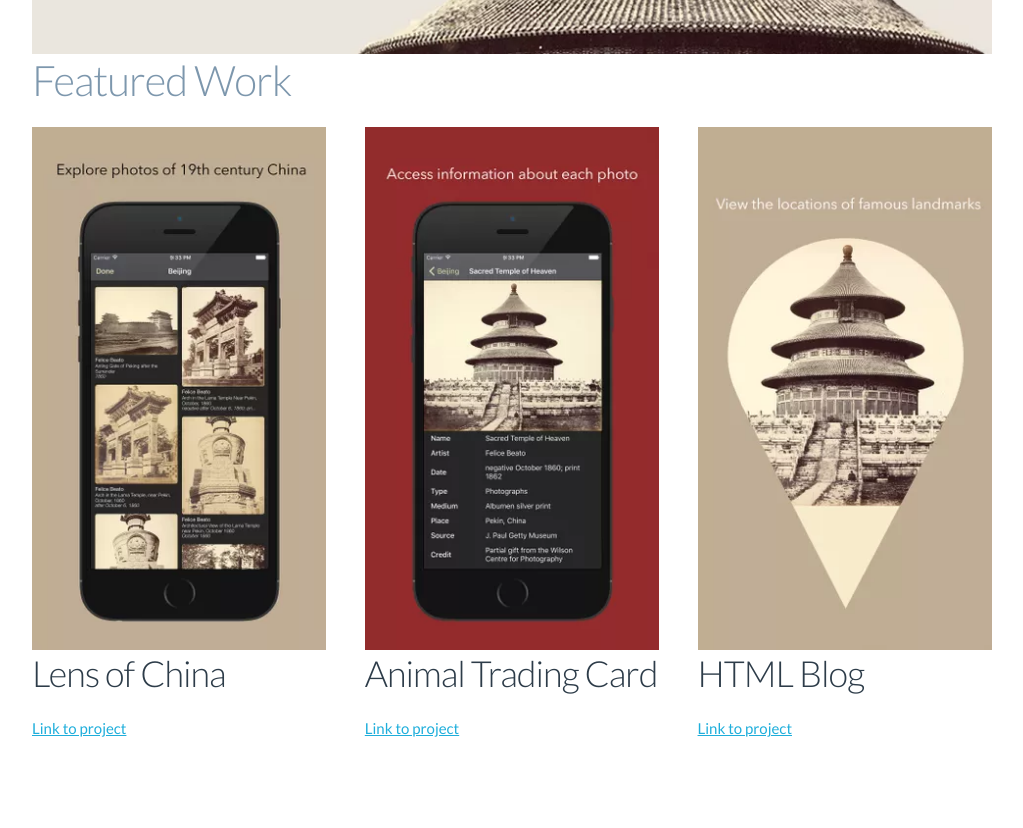
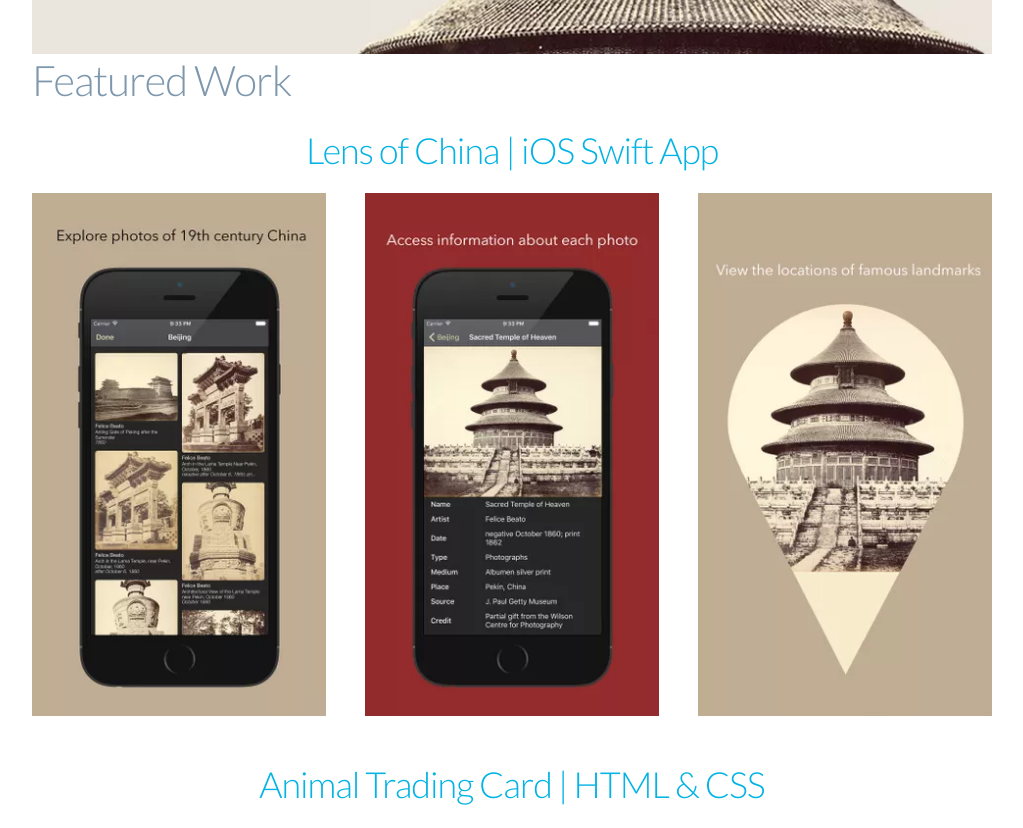
Before and after one commit to christian-acuna/fend-design-mockup-portfolio, a website: page index.html in a window 1280 px wide. Shown: the part 820-1648 px from the top of the page, without its empty margins (128-1151 px from the left). Before the commit the page ends 1585 px from the top, so only its background shows below. Drawn offline with nearby package versions, Linux system fonts and the light colour scheme.

Commit message:
add title for LOC and title for animal trading card

```diff
--- a/index.html
+++ b/index.html
@@ -30,7 +30,6 @@
         </div>
       </header>
       <hr class="style">
-
       <section class="row">
         <picture>
           <source srcset="dist/images/lensOfChina.webp 1x, dist/images/lensOfChina@2x.webp 2x" type="image/webp">
@@ -40,6 +39,7 @@
       <section class="row">
         <div class="twelve columns">
           <h2 class="featured-title">Featured Work</h2>
+          <h3 class="project-title">Lens of China | iOS Swift App</h3>
         </div>
       </section>
       <section class="row">
@@ -48,25 +48,24 @@
               <source srcset="dist/images/portrait/19th-century-china-small.webp 1x, dist/images/portrait/19th-century-china-small@2x.webp 2x" type="image/webp">
               <img class="twelve columns u-max-full-width" src="dist/images/portrait/19th-century-china-small.jpg" srcset="dist/images/portrait/19th-century-china-small@2x.jpg 2x, dist/images/portrait/19th-century-china-small.jpg">
             </picture>
-          <h3>Lens of China</h3>
-          <p><a href="http://github.com">Link to project</a></p>
         </article>
         <article class="one-third column">
           <picture>
             <source srcset="dist/images/portrait/access-info-small.webp 1x, dist/images/portrait/access-info-small@2x.webp 2x" type="image/webp">
             <img class="twelve columns u-max-full-width" src="dist/images/portrait/access-info-small.jpg.jpg" srcset="dist/images/portrait/access-info-small@2x.jpg 2x, dist/images/portrait/access-info-small.jpg">
           </picture>
-          <h3>Animal Trading Card</h3>
-          <p><a href="https://github.com/christian-acuna/fend-animal-trading-cards" target="_blank">Link to project</a></p>
         </article>
         <article class="one-third column">
           <picture>
             <source srcset="dist/images/portrait/location-small.webp 1x, dist/images/portrait/location-small@2x.webp 2x" type="image/webp">
             <img class="twelve columns u-max-full-width" src="dist/images/portrait/location-small.jpg" srcset="dist/images/portrait/location-small@2x.jpg 2x, dist/images/portrait/location-small.jpg">
           </picture>
-          <h3>HTML Blog</h3>
-          <p><a href="https://github.com/christian-acuna/frontend-mockup-to-article" target="_blank">Link to project</a></p>
         </article>
+      </section>
+      <section class="row">
+        <div class="twelve columns">
+          <h3 class="project-title title-spacing">Animal Trading Card | HTML & CSS</h3>
+        </div>
       </section>
     </main>
 
--- a/src/css/style.css
+++ b/src/css/style.css
@@ -13,6 +13,15 @@
   width: 300px;
   max-height: 900px;
 }*/
+
+.project-title {
+  text-align: center;
+  color: #02b3e4;
+}
+
+.title-spacing {
+  margin-top: 45px;
+}
 
 .featured-title {
   color: #7d97ad;
```
Also changed, not shown: dist/css/style.css.
